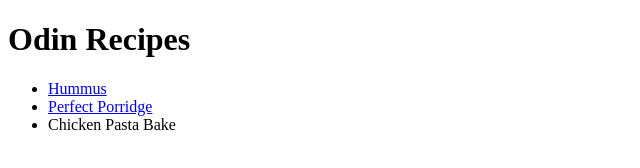
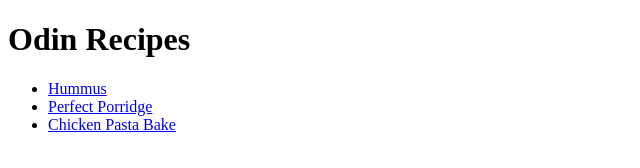
Before and after one commit to src6/odin-recipes, a plain HTML site: page index.html in a window 1280 px wide. Shown: the whole page, without its empty margins (0-640 px from the left). Drawn offline with Linux system fonts and the light colour scheme.

Commit message:
Fix href for pasta bake page

```diff
--- a/index.html
+++ b/index.html
@@ -11,7 +11,7 @@
     <ul>
         <li><a href="./recipes/hummus.html">Hummus</a></li>
         <li><a href="./recipes/perfectporridge.html">Perfect Porridge</a></li>
-        <li><a hred="./recipes/chickenpastabake.html">Chicken Pasta Bake</a></li>
+        <li><a href="./recipes/chickenpastabake.html">Chicken Pasta Bake</a></li>
     </ul>
 </body>
 </html>
```
